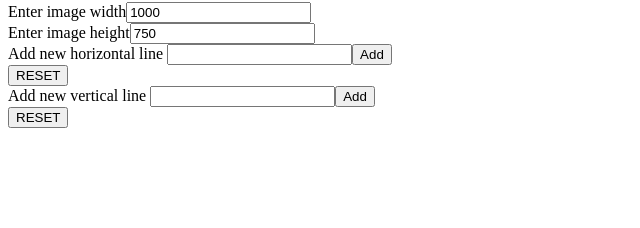
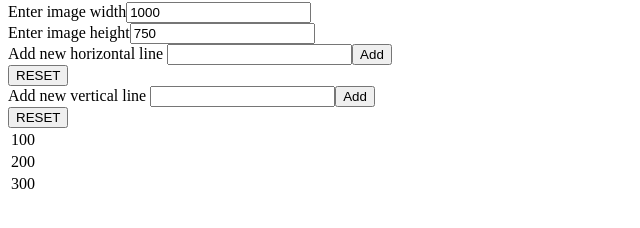
Before and after one commit to SpeciesFileGroup/sled, a Vue app: page / in a window 1280 px wide. Shown: the part 78-306 px from the top of the page, without its empty margins (0-640 px from the left). Built offline with nearby package versions, Linux system fonts and the light colour scheme.

Commit message:
#2 partially broken tabular representation of result

```diff
--- a/src/App.vue
+++ b/src/App.vue
@@ -29,7 +29,12 @@
       </div>
     </div>
     <div class="cells">
-
+      <table>
+        <tr v-for="(hline, hindex) in hlines">
+            <td v-html="hline"></td>
+            <td v-for="(vline, vindex) in vlines" v-html="cells[hlines.length*hindex + vindex]"></td>
+        </tr>
+      </table>
     </div>
   </div>
 </template>
```
